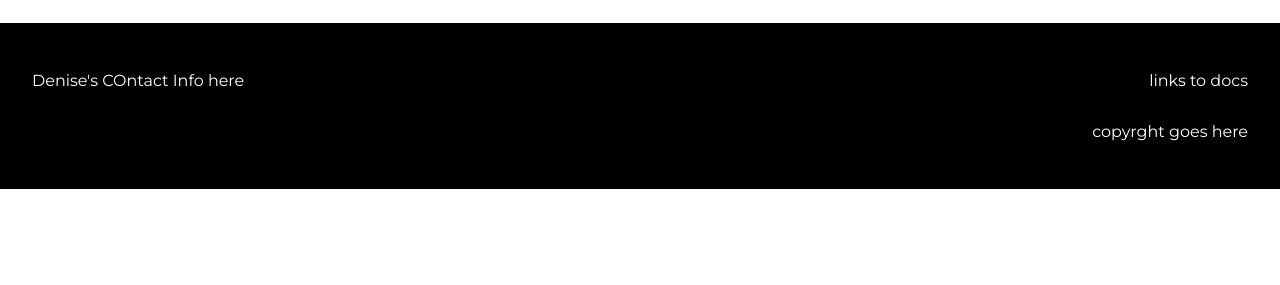
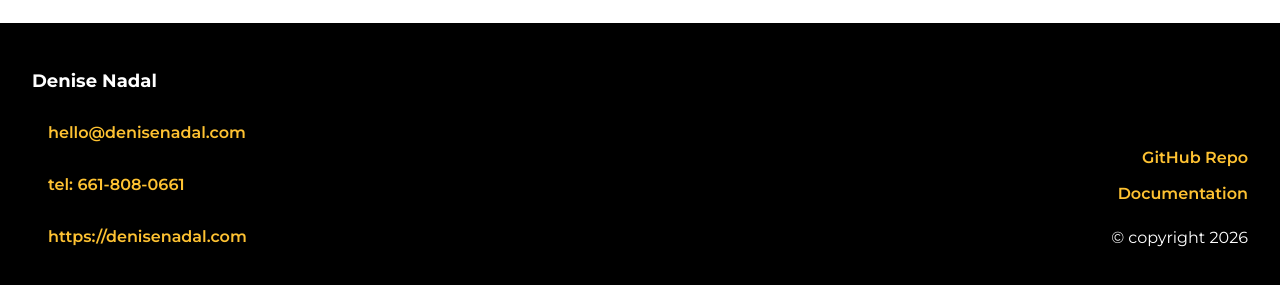
Before and after one commit to denisenadal/mlds, an Eleventy site: page src/index.html in a window 1280 px wide. Shown: the part 1200-1485 px from the top of the page. Before the commit the page ends 1389 px from the top, so only its background shows below. Built offline with nearby package versions, Linux system fonts and the light colour scheme; Eleventy itself is replaced by a stand-in of ours; files that its build step writes are made by us from their sources.

Commit message:
add footer content

```diff
--- a/src/_layouts/base.html
+++ b/src/_layouts/base.html
@@ -52,12 +52,18 @@
     <footer>
         <div class="container row">
             <div class="col-33">
-                <p>Denise's COntact Info here</p>
+                <h2>Denise Nadal</h2>
+                <p class="row"><i></i> <a href="">hello@denisenadal.com</a></p>
+                <p class="row"><i></i> <a href="">tel: 661-808-0661</a></p>
+                <p class="row"><i></i> <a href="">https://denisenadal.com</a></p>
             </div>
             <div class="col-33"></div>
             <div class="col-33 flex-end text-right">
-                <p>links to docs</p>
-                <p>copyrght goes here</p>
+                <a href="https://github.com/denisenadal/mlds" class="my-1">GitHub Repo</a>
+                <a href="https://github.com/denisenadal/mlds/blob/main/README.md" class="my-1">Documentation</a>
+                <p>© copyright <span id="copyright-date"><script>
+                    document.write(new Date().getFullYear())
+                </script></span></p>
             </div>
         </div>
     </footer>
--- a/src/assets/grid.css
+++ b/src/assets/grid.css
@@ -61,3 +61,7 @@
 .m-0{
 	margin: 0;
 }
+.my-1{
+margin-top: .5rem;
+margin-bottom: .5rem;
+}
--- a/src/assets/main.css
+++ b/src/assets/main.css
@@ -56,3 +56,12 @@ footer {
 	background: var(--color-fg);
 	color: var(--color-bg)
 }
+footer a {
+	color: var(--color-secondary)
+}
+footer a:active, footer a:hover, footer a:focus {
+	border-color: var(--color-secondary);
+}
+footer h2 {
+	font-size: 18px;
+}
```
